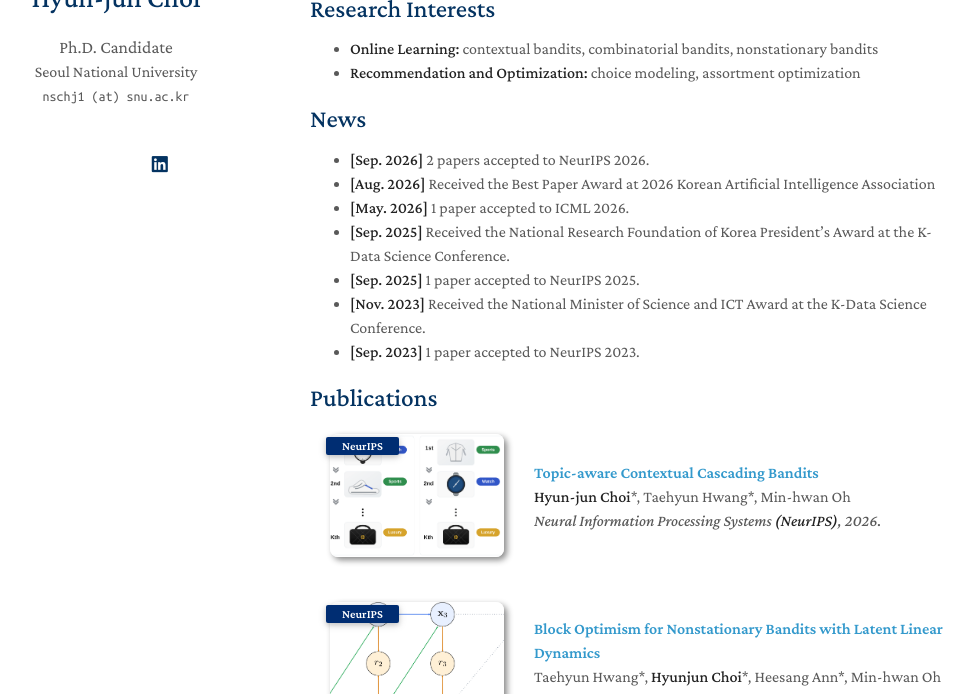
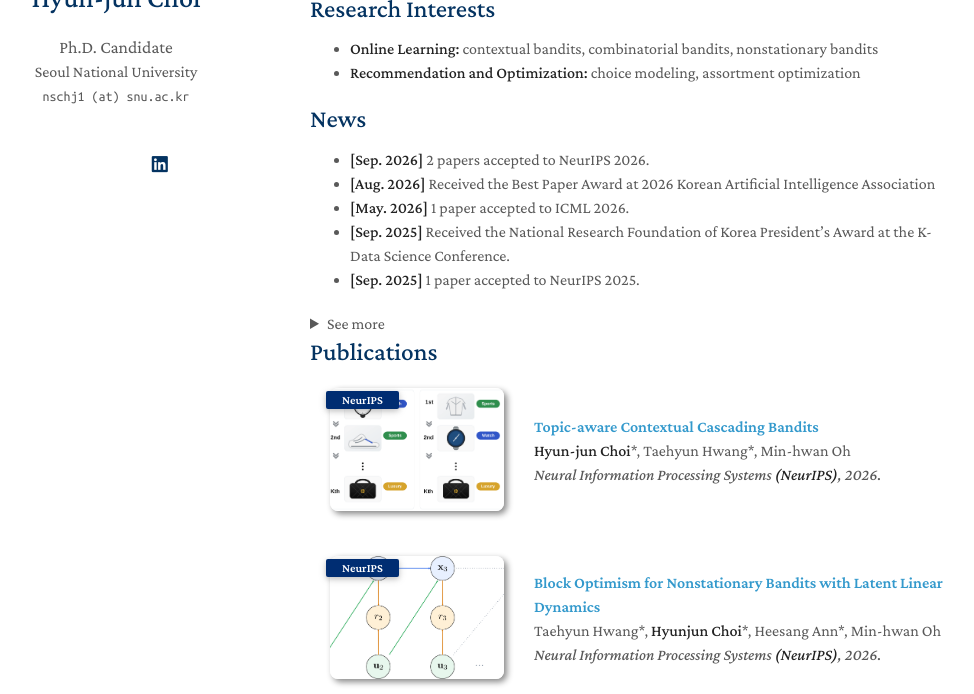
Before and after one commit to nschj1/pages, a Jekyll site: the page built from index.md, in a window 1280 px wide and 900 px high, cut to the strip 206-900 px from the top of the window. Shown: the whole strip, without its empty margins (160-1134 px from the left). Built offline with Jekyll 4.4.1, drawn with Linux system fonts in a browser that asks for light colours; a style sheet for code colours, icons or effects is not loaded.

Commit message:
Update index.md

```diff
--- a/index.md
+++ b/index.md
@@ -18,5 +18,12 @@ Hyun-jun Choi is a Ph.D. candidate at the Graduate School of Data Science, Seoul
 - **[May. 2026]** 1 paper accepted to ICML 2026.
 - **[Sep. 2025]** Received the National Research Foundation of Korea President’s Award at the K-Data Science Conference.
 - **[Sep. 2025]** 1 paper accepted to NeurIPS 2025.
+
+<details markdown="1">
+<summary>See more</summary>
+
+- **[Sep. 2024]** Awarded a Ph.D. Student Research Grant from the National Research Foundation of Korea.
 - **[Nov. 2023]** Received the National Minister of Science and ICT Award at the K-Data Science Conference.
 - **[Sep. 2023]** 1 paper accepted to NeurIPS 2023.
+
+</details>
```
